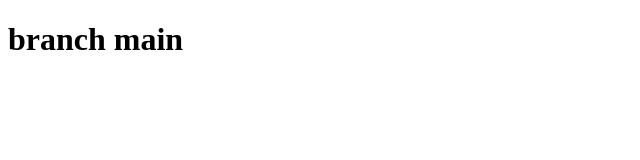
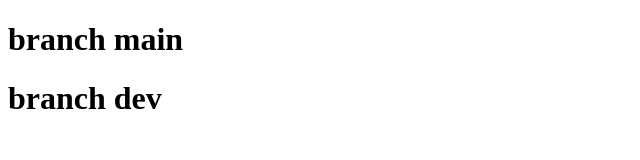
Before and after one commit to LarissaFelixUnifor/novo, a plain HTML site: page index.html in a window 1280 px wide. Shown: the whole page, without its empty margins (0-640 px from the left). Drawn offline with Linux system fonts and the light colour scheme.

Commit message:
Adcionando dev

```diff
--- a/index.html
+++ b/index.html
@@ -9,6 +9,7 @@
 
 <body>
   <h1>branch main</h1>
+  <h1>branch dev</h1>
 </body>
 
 </html>
```
